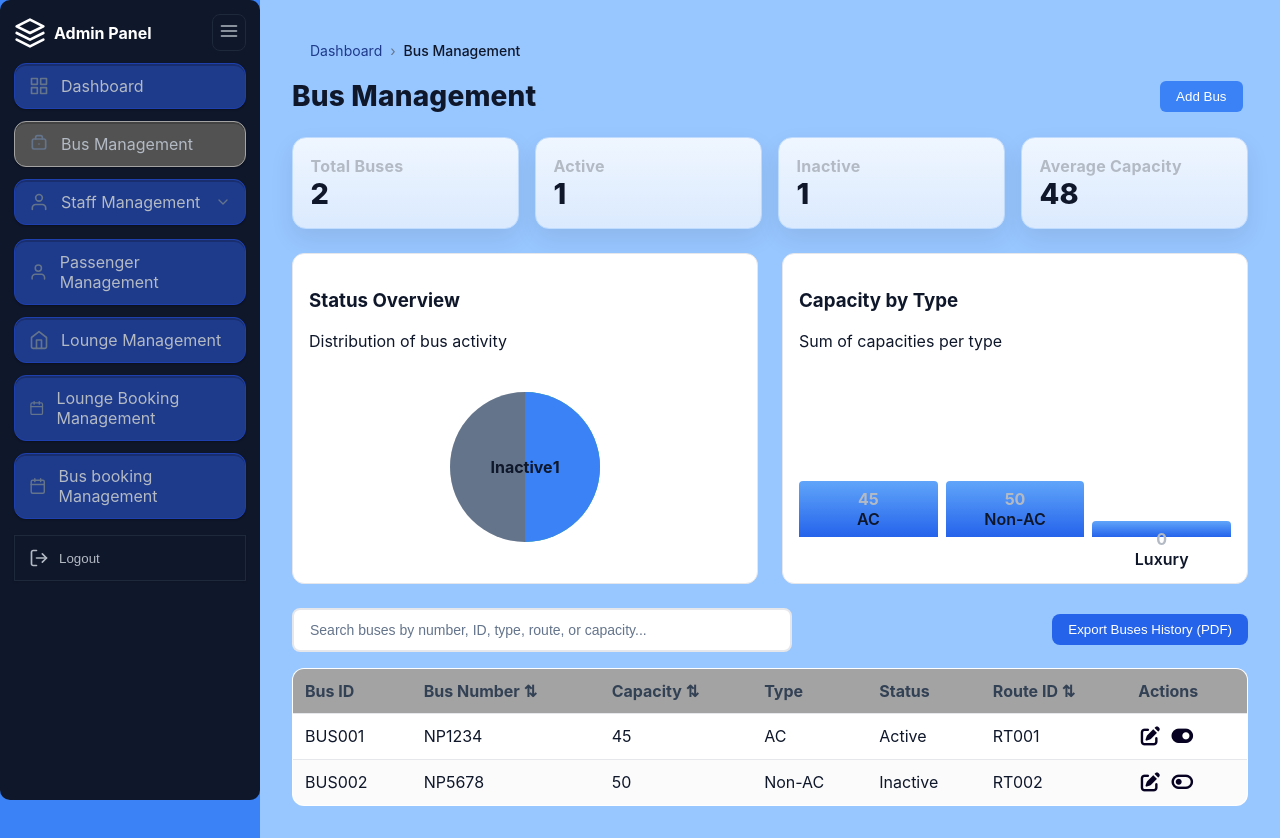
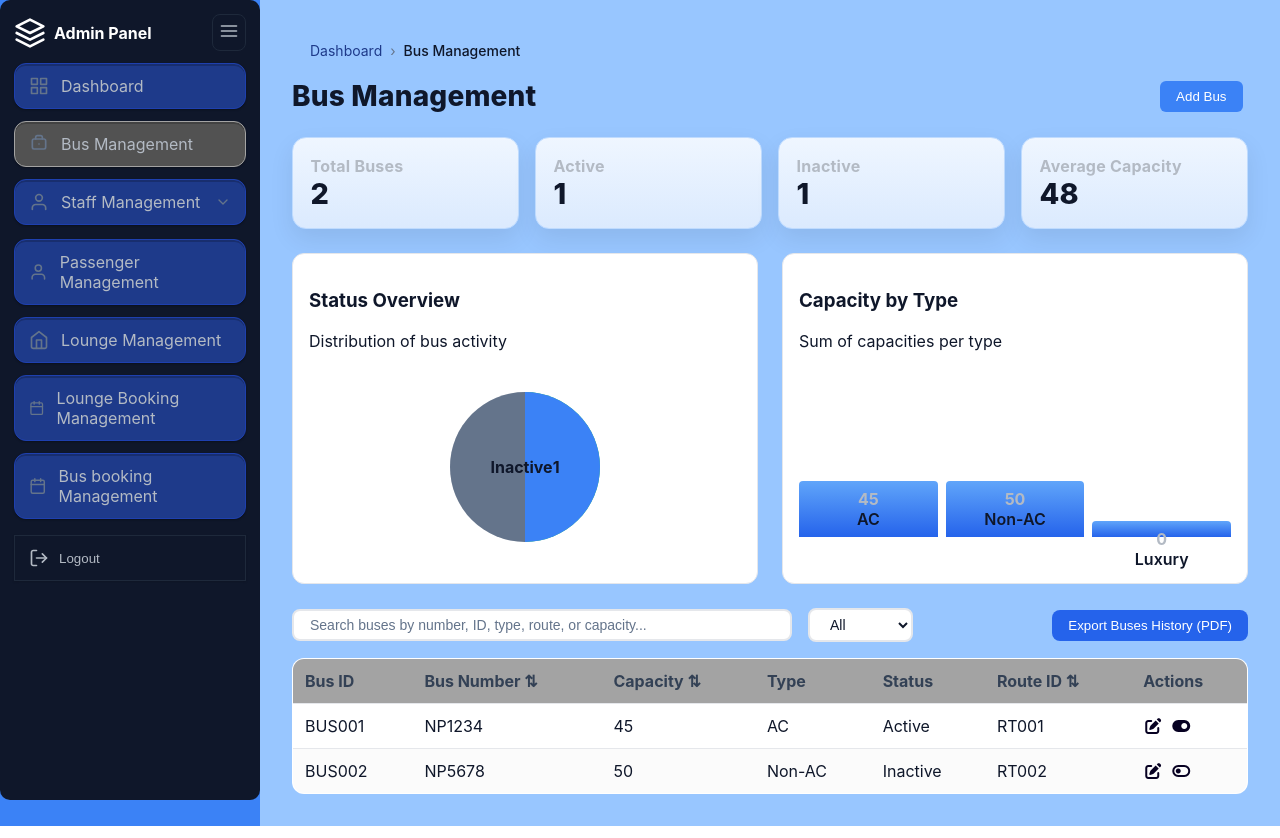
Before and after one commit to BusLounge/sts-admin-web-app, an Angular app in the folder frontend/my-angular-app/: page /bus-management in a window 1280 px wide. Built offline with nearby package versions, Linux system fonts and the light colour scheme.

Commit message:
`Added filter functionality to bus management component, including status filter, search functionality updates, and edit bus modal.`

```diff
--- a/frontend/my-angular-app/src/app/pages/bus-management/bus-management.component.html
+++ b/frontend/my-angular-app/src/app/pages/bus-management/bus-management.component.html
@@ -65,6 +65,7 @@
   </div>
 
   <div class="toolbar">
+    <div class="left-section">
       <div class="search-container">
         <input
           type="text"
@@ -74,6 +75,14 @@
           (input)="onSearchChange()"
         />
         <button class="clear-search-btn" (click)="clearSearch()" *ngIf="searchTerm">×</button>
+      </div>
+      <div class="filter-container">
+        <select [(ngModel)]="statusFilter" (change)="onFilterChange()" class="filter-select">
+          <option value="all">All</option>
+          <option value="active">Active</option>
+          <option value="inactive">Inactive</option>
+        </select>
+      </div>
     </div>
     <button class="export-btn" (click)="exportHistoryPdf()">Export Buses History (PDF)</button>
   </div>
@@ -151,4 +160,41 @@
       </form>
     </div>
   </div>
+
+  <!-- Edit Bus Modal -->
+  <div class="add-bus-modal" *ngIf="showEditBusModal && selectedBus" (click)="closeEditBusModal()">
+    <div class="modal-content" (click)="$event.stopPropagation()">
+      <h2>Edit Bus</h2>
+      <form (ngSubmit)="saveEditBus()">
+        <div class="form-row">
+          <label>Bus Number</label>
+          <input type="text" [(ngModel)]="selectedBus.bus_number" name="bus_number" required />
         </div>
+        <div class="form-row">
+          <label>Capacity</label>
+          <input type="number" [(ngModel)]="selectedBus.capacity" name="capacity" required min="1" />
+        </div>
+        <div class="form-row">
+          <label>Type</label>
+          <select [(ngModel)]="selectedBus.type" name="type">
+            <option value="AC">AC</option>
+            <option value="Non-AC">Non-AC</option>
+            <option value="Luxury">Luxury</option>
+          </select>
+        </div>
+        <div class="form-row">
+          <label>Status</label>
+          <input type="checkbox" [(ngModel)]="selectedBus.is_active" name="is_active" /> Active
+        </div>
+        <div class="form-row">
+          <label>Route ID</label>
+          <input type="text" [(ngModel)]="selectedBus.assigned_route_id" name="assigned_route_id" required />
+        </div>
+        <div class="form-actions">
+          <button type="button" (click)="closeEditBusModal()">Cancel</button>
+          <button type="submit">Save</button>
+        </div>
+      </form>
+    </div>
+  </div>
+</div>
--- a/frontend/my-angular-app/src/app/pages/bus-management/bus-management.component.scss
+++ b/frontend/my-angular-app/src/app/pages/bus-management/bus-management.component.scss
@@ -159,6 +159,13 @@
     margin-bottom: 1rem;
     gap: 1rem;
 
+    .left-section {
+      display: flex;
+      align-items: center;
+      gap: 1rem;
+      flex: 1;
+    }
+
     .search-container {
       position: relative;
       flex: 1;
@@ -166,7 +173,7 @@
 
       .search-input {
         width: 100%;
-        padding: 0.75rem 2.5rem 0.75rem 1rem;
+        padding: 0.4rem 2.5rem 0.4rem 1rem;
         border: 2px solid var(--color-border-light);
         border-radius: 8px;
         font-size: 0.875rem;
@@ -209,6 +216,31 @@
       }
     }
 
+    .filter-container {
+      position: relative;
+    }
+
+    .filter-select {
+      padding: 0.4rem 1rem;
+      border: 2px solid var(--color-border-light);
+      border-radius: 8px;
+      background: var(--color-background-primary);
+      font-size: 0.875rem;
+      cursor: pointer;
+      transition: all 0.2s;
+      color: var(--color-text-primary);
+
+      &:focus {
+        outline: none;
+        border-color: var(--color-primary-500);
+        box-shadow: 0 0 0 3px rgba(var(--color-primary-500-rgb), 0.1);
+      }
+
+      &:hover {
+        border-color: var(--color-primary-400);
+      }
+    }
+
     .export-btn {
       background: var(--color-primary-600);
       color: var(--color-text-inverse);
@@ -248,7 +280,7 @@
 
     .action-icon {
       margin-right: 0.5rem;
-      font-size: 1.2rem;
+      font-size: 1rem;
       cursor: pointer;
       transition: 0.2s;
 
--- a/frontend/my-angular-app/src/app/pages/bus-management/bus-management.component.ts
+++ b/frontend/my-angular-app/src/app/pages/bus-management/bus-management.component.ts
@@ -21,10 +21,12 @@ export class BusManagementComponent implements OnInit {
   buses: Bus[] = [];
   filteredBuses: Bus[] = [];
   searchTerm: string = '';
+  statusFilter: 'all' | 'active' | 'inactive' = 'all';
   sidebarOpen: boolean = true;
   currentPage: string = 'bus-management';
 
   showAddBusModal = false;
+  showEditBusModal = false;
 
   newBus: Omit<Bus, 'bus_id'> = {
     bus_number: '',
@@ -33,6 +35,8 @@ export class BusManagementComponent implements OnInit {
     is_active: true,
     assigned_route_id: ''
   };
+
+  selectedBus: Bus | null = null;
 
   // Sorting properties
   sortColumn: string = '';
@@ -43,11 +47,7 @@ export class BusManagementComponent implements OnInit {
   ngOnInit(): void {
     this.busService.buses$.subscribe(buses => {
       this.buses = buses;
-      this.filteredBuses = buses;
-      // Apply current sorting to initial data
-      if (this.sortColumn) {
-        this.applySorting();
-      }
+      this.applyFilters();
     });
   }
 
@@ -87,8 +87,23 @@ export class BusManagementComponent implements OnInit {
     }
   }
 
+  closeEditBusModal() {
+    this.showEditBusModal = false;
+    this.selectedBus = null;
+  }
+
+  saveEditBus() {
+    if (this.selectedBus && this.selectedBus.bus_number && this.selectedBus.capacity > 0 && this.selectedBus.assigned_route_id) {
+      this.busService.updateBus(this.selectedBus);
+      this.closeEditBusModal();
+    } else {
+      alert('Please fill all required fields');
+    }
+  }
+
   updateBus(bus: Bus) {
-    this.router.navigate(['/bus-management/edit', bus.bus_id]);
+    this.selectedBus = { ...bus };
+    this.showEditBusModal = true;
   }
 
   toggleActive(bus: Bus) {
@@ -177,10 +192,25 @@ export class BusManagementComponent implements OnInit {
 
   // Search functionality
   onSearchChange(): void {
-    if (!this.searchTerm.trim()) {
-      this.filteredBuses = this.buses;
-    } else {
-      this.filteredBuses = this.buses.filter(bus =>
+    this.applyFilters();
+  }
+
+  clearSearch(): void {
+    this.searchTerm = '';
+    this.applyFilters();
+  }
+
+  // Filter functionality
+  onFilterChange(): void {
+    this.applyFilters();
+  }
+
+  private applyFilters(): void {
+    let filtered = this.buses;
+
+    // Apply search filter
+    if (this.searchTerm.trim()) {
+      filtered = filtered.filter(bus =>
         bus.bus_number.toLowerCase().includes(this.searchTerm.toLowerCase()) ||
         bus.bus_id.toString().includes(this.searchTerm) ||
         bus.type.toLowerCase().includes(this.searchTerm.toLowerCase()) ||
@@ -188,16 +218,15 @@ export class BusManagementComponent implements OnInit {
         bus.capacity.toString().includes(this.searchTerm)
       );
     }
+
+    // Apply status filter
+    if (this.statusFilter !== 'all') {
+      filtered = filtered.filter(bus => bus.is_active === (this.statusFilter === 'active'));
+    }
+
+    this.filteredBuses = filtered;
+
     // Apply current sorting to filtered results
-    if (this.sortColumn) {
-      this.applySorting();
-    }
-  }
-
-  clearSearch(): void {
-    this.searchTerm = '';
-    this.filteredBuses = this.buses;
-    // Apply current sorting after clearing search
     if (this.sortColumn) {
       this.applySorting();
     }
```
Also changed, not shown: 1 other file (tests, documents, lock files or other folders). Lines whose indentation alone changed are shown as unchanged.
